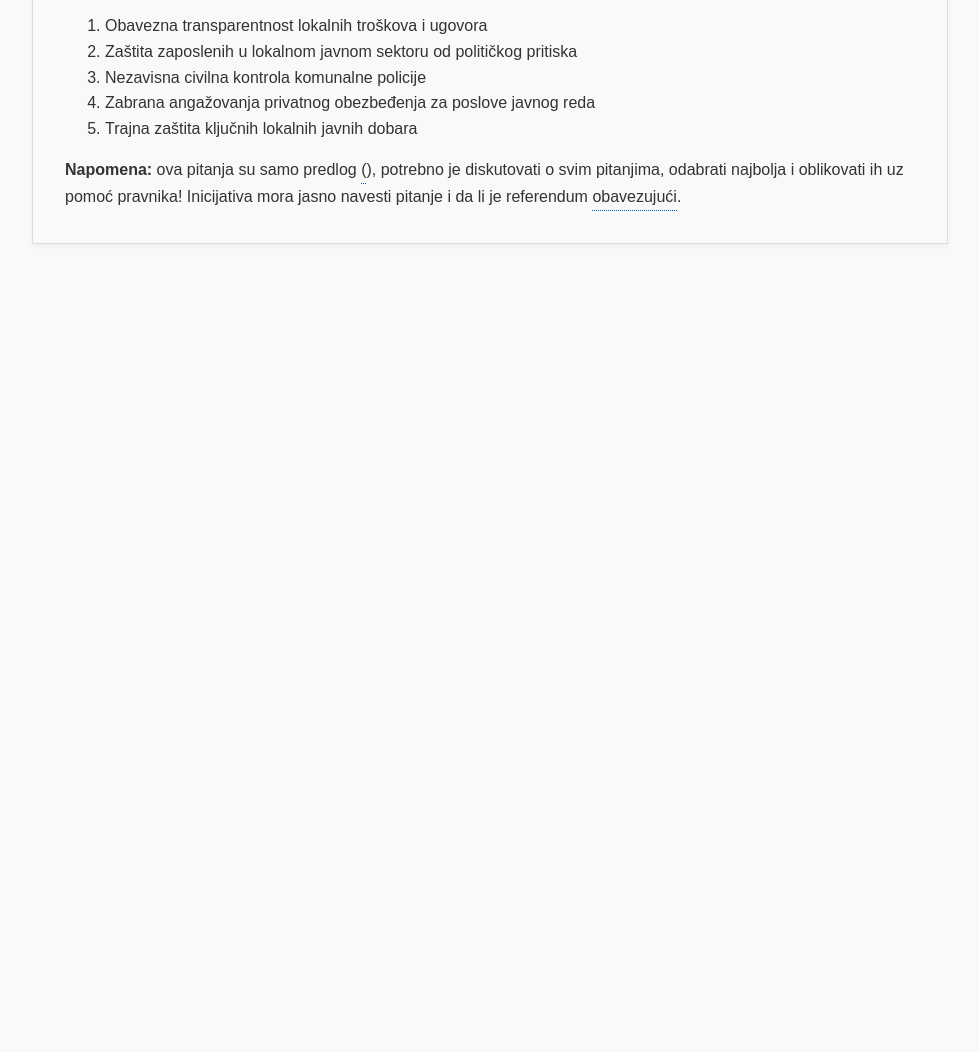
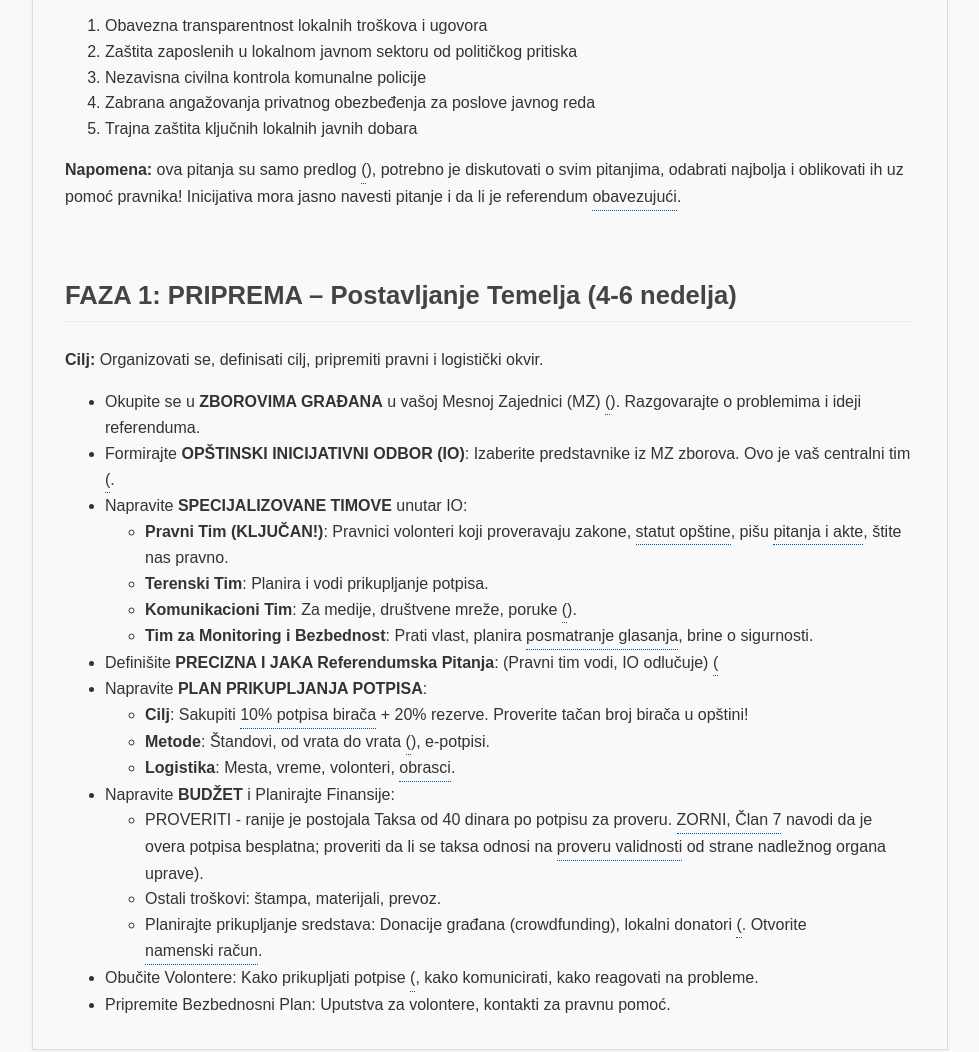
Before and after one commit to Lokalni-referendum/Lokalni-referendum.github.io, a plain HTML site: page index.html in a window 1280 px wide. Shown: the part 955-2007 px from the top of the page, without its empty margins (150-1129 px from the left). Before the commit the page ends 1231 px from the top, so only its background shows below. Drawn offline with Linux system fonts and the light colour scheme.

Commit message:
Update index.html

```diff
--- a/index.html
+++ b/index.html
@@ -150,3 +150,68 @@
 </span>), potrebno je diskutovati o svim pitanjima, odabrati najbolja i oblikovati ih uz pomoć pravnika! Inicijativa mora jasno navesti pitanje i da li je referendum <span class="tooltip">obavezujući
     <span class="tooltiptext">ZORNI, Član 15, stav 4</span>
 </span>.</p>
+
+<h2>FAZA 1: PRIPREMA – Postavljanje Temelja (4-6 nedelja)</h2>
+
+<p><strong>Cilj:</strong> Organizovati se, definisati cilj, pripremiti pravni i logistički okvir.</p>
+
+<ul>
+    <li>Okupite se u <strong>ZBOROVIMA GRAĐANA</strong> u vašoj Mesnoj Zajednici (MZ) <span class="tooltip">
+        <span>(</span><span class="tooltiptext">ZLS Član 67, 69, 72</span>
+    </span>). Razgovarajte o problemima i ideji referenduma.</li>
+    <li>Formirajte <strong>OPŠTINSKI INICIJATIVNI ODBOR (IO)</strong>: Izaberite predstavnike iz MZ zborova. Ovo je vaš centralni tim <span class="tooltip">
+        <span>(</span><span class="tooltiptext">ZORNI, Član 58 (shodno Čl. 15 st. 5)</span>
+    </span>.</li>
+    <li>Napravite <strong>SPECIJALIZOVANE TIMOVE</strong> unutar IO:
+        <ul>
+            <li><strong>Pravni Tim (KLJUČAN!)</strong>: Pravnici volonteri koji proveravaju zakone, <span class="tooltip">statut opštine
+                <span class="tooltiptext">ZLS Član 11</span>
+            </span>, pišu <span class="tooltip">pitanja i akte
+                <span class="tooltiptext">ZORNI Član 15, stav 4</span>
+            </span>, štite nas pravno.</li>
+            <li><strong>Terenski Tim</strong>: Planira i vodi prikupljanje potpisa.</li>
+            <li><strong>Komunikacioni Tim</strong>: Za medije, društvene mreže, poruke <span class="tooltip">
+                <span>(</span><span class="tooltiptext">ZORNI, Član 27</span>
+            </span>).</li>
+            <li><strong>Tim za Monitoring i Bezbednost</strong>: Prati vlast, planira <span class="tooltip">posmatranje glasanja
+                <span class="tooltiptext">ZORNI, Član 35</span>
+            </span>, brine o sigurnosti.</li>
+        </ul>
+    </li>
+    <li>Definišite <strong>PRECIZNA I JAKA Referendumska Pitanja</strong>: (Pravni tim vodi, IO odlučuje) <span class="tooltip">
+        <span>(</span><span class="tooltiptext">ZORNI, Član 36</span>
+    </span>
+    </li>
+    <li>Napravite <strong>PLAN PRIKUPLJANJA POTPISA</strong>:
+        <ul>
+            <li><strong>Cilj</strong>: Sakupiti <span class="tooltip">10% potpisa birača
+                <span class="tooltiptext">ZORNI, Član 15, stav 3; ZLS Član 70*, stav 2</span>
+            </span> + 20% rezerve. Proverite tačan broj birača u opštini!</li>
+            <li><strong>Metode</strong>: Štandovi, od vrata do vrata <span class="tooltip">
+                <span>(</span><span class="tooltiptext">ZORNI, Član 62</span>
+            </span>), e-potpisi.</li>
+            <li><strong>Logistika</strong>: Mesta, vreme, volonteri, <span class="tooltip">obrasci
+                <span class="tooltiptext">ZORNI, Član 65</span>
+            </span>.</li>
+        </ul>
+    </li>
+    <li>Napravite <strong>BUDŽET</strong> i Planirajte Finansije:
+        <ul>
+            <li> PROVERITI - ranije je postojala Taksa od 40 dinara po potpisu za proveru. <span class="tooltip">ZORNI, Član 7
+                <span class="tooltiptext">ZORNI, Član 7</span>
+            </span> navodi da je overa potpisa besplatna; proveriti da li se taksa odnosi na <span class="tooltip">proveru validnosti
+                <span class="tooltiptext">ZORNI Član 67, stav 4</span>
+            </span> od strane nadležnog organa uprave).</li>
+            <li>Ostali troškovi: štampa, materijali, prevoz.</li>
+            <li>Planirajte prikupljanje sredstava: Donacije građana (crowdfunding), lokalni donatori <span class="tooltip">
+                <span>(</span><span class="tooltiptext">ZORNI, Član 29 (shodno Čl. 64)</span>
+            </span>. Otvorite <span class="tooltip">namenski račun
+                <span class="tooltiptext">ZORNI, Član 31 (shodno Čl. 64)</span>
+            </span>.</li>
+        </ul>
+    </li>
+    <li>Obučite Volontere: Kako prikupljati potpise <span class="tooltip">
+        <span>(</span><span class="tooltiptext">ZORNI, Član 65</span>
+    </span>, kako komunicirati, kako reagovati na probleme.</li>
+    <li>Pripremite Bezbednosni Plan: Uputstva za volontere, kontakti za pravnu pomoć.</li>
+</ul>
```
